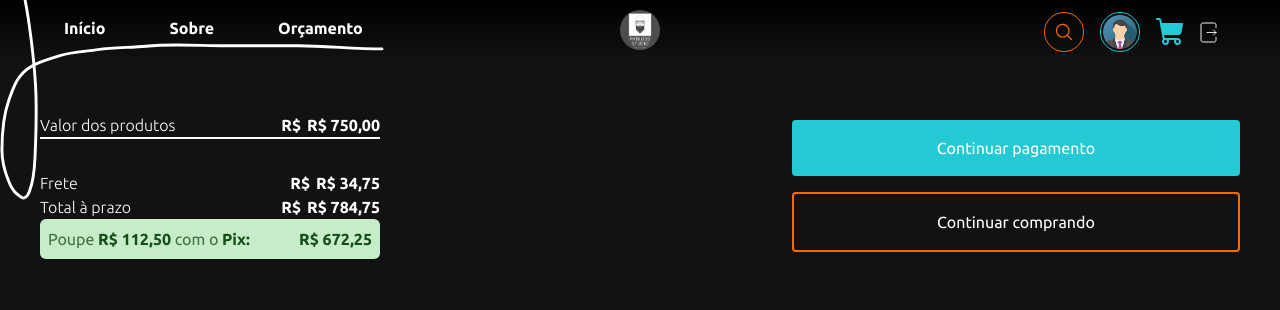
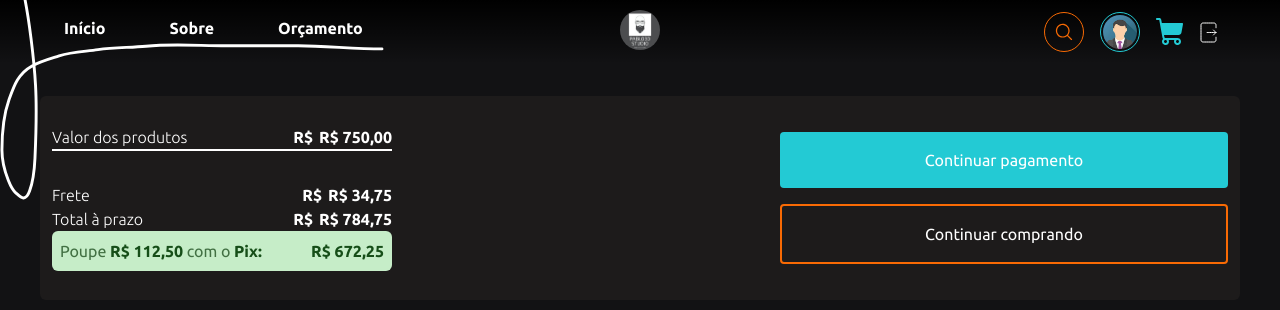
Before and after one commit to Felipe-Emanuel/Pablo-Studio, a Next.js app: page /cart in a window 1280 px wide. Shown: the top 310 px of the page. Built offline with nearby package versions, Linux system fonts and the light colour scheme.

Commit message:
🌈 style: ResumeCart bg
add a new background in ResumeCart

```diff
--- a/src/components/layout/ResumeCart/index.tsx
+++ b/src/components/layout/ResumeCart/index.tsx
@@ -28,6 +28,7 @@ export function ResumeCart({
   return (
     <div
       className="
+      bg-placeholder p-3 rounded-md
       w-full h-fit flex flex-col gap-8 sm:flex-row justify-between items-center"
     >
       <div className="w-full sm:max-w-[340px] h-fit flex flex-col gap-8">
--- a/tailwind.config.js
+++ b/tailwind.config.js
@@ -32,6 +32,7 @@ module.exports = {
       primary: '#6A5ACD',
       secondary: '#23CAD4',
       tertiary: '#F86A04',
+      placeholder: '#1D1B1B',
 
       green: {
         '900': '#164E18',
```
